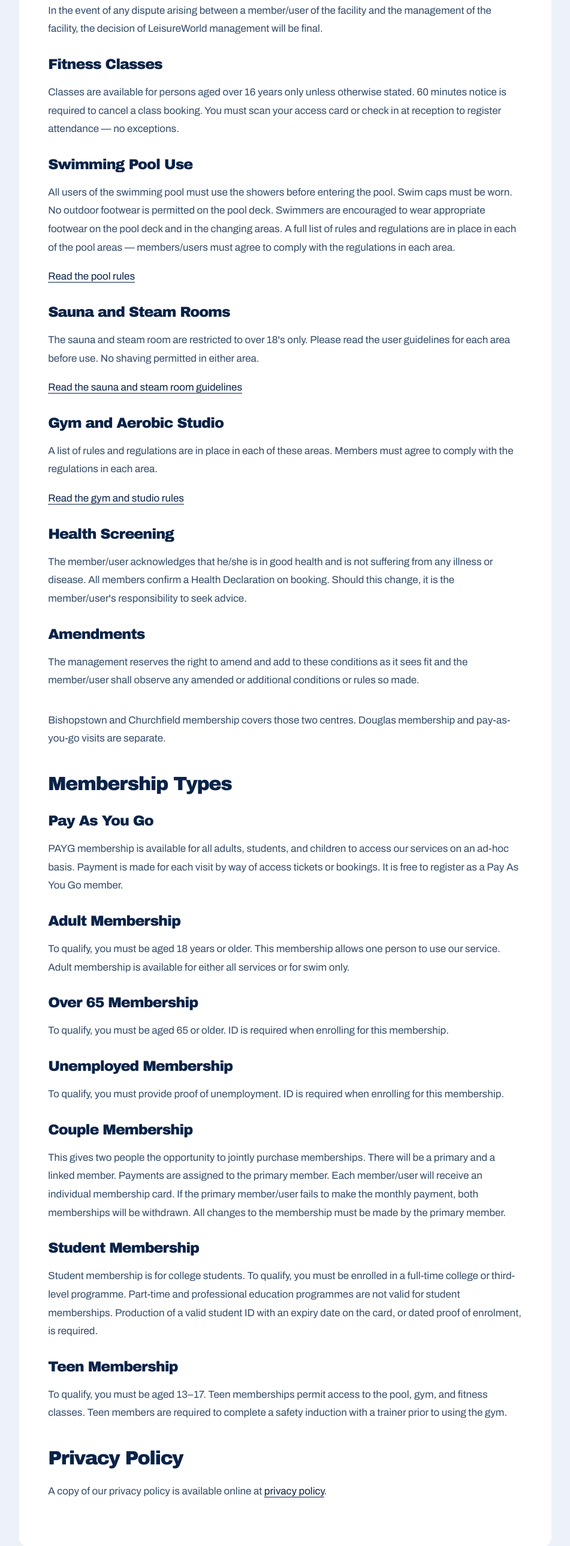
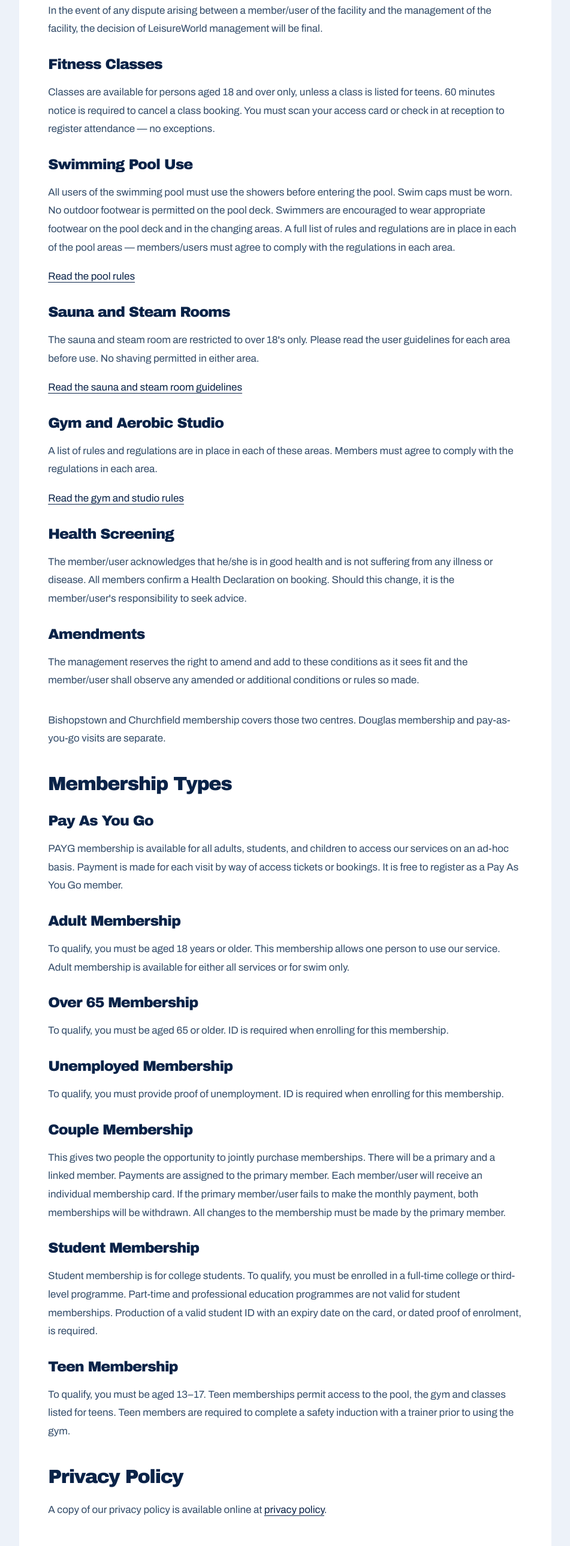
Before and after one commit to Nandui/leisureworld-site, a website: page Policies/terms-and-conditions.html in a window 1280 px wide. Shown: the part 4987-7564 px from the top of the page at 60% size, without its empty margins (294-1245 px from the left). Drawn offline with Linux system fonts and the light colour scheme.

Commit message:
Set fitness classes to 18+ except classes listed for teens
Co-Authored-By: Claude Opus 5.5 <noreply@anthropic.com>
Claude-Session: https://claude.ai/code/session_015uHrJMwE7twPGCmtMKhYQT

```diff
--- a/Policies/terms-and-conditions.html
+++ b/Policies/terms-and-conditions.html
@@ -92,7 +92,7 @@
 <h3>Disputes</h3>
 <p>In the event of any dispute arising between a member/user of the facility and the management of the facility, the decision of LeisureWorld management will be final.</p>
 <h3>Fitness Classes</h3>
-<p>Classes are available for persons aged over 16 years only unless otherwise stated. 60 minutes notice is required to cancel a class booking. You must scan your access card or check in at reception to register attendance — no exceptions.</p>
+<p>Classes are available for persons aged 18 and over only, unless a class is listed for teens. 60 minutes notice is required to cancel a class booking. You must scan your access card or check in at reception to register attendance — no exceptions.</p>
 <h3>Swimming Pool Use</h3>
 <p>All users of the swimming pool must use the showers before entering the pool. Swim caps must be worn. No outdoor footwear is permitted on the pool deck. Swimmers are encouraged to wear appropriate footwear on the pool deck and in the changing areas. A full list of rules and regulations are in place in each of the pool areas — members/users must agree to comply with the regulations in each area.</p><p><a href="code-of-conduct-pool.html">Read the pool rules</a></p>
 <h3>Sauna and Steam Rooms</h3>
@@ -119,7 +119,7 @@
 <h3>Student Membership</h3>
 <p>Student membership is for college students. To qualify, you must be enrolled in a full-time college or third-level programme. Part-time and professional education programmes are not valid for student memberships. Production of a valid student ID with an expiry date on the card, or dated proof of enrolment, is required.</p>
 <h3>Teen Membership</h3>
-<p>To qualify, you must be aged 13–17. Teen memberships permit access to the pool, gym, and fitness classes. Teen members are required to complete a safety induction with a trainer prior to using the gym.</p>
+<p>To qualify, you must be aged 13–17. Teen memberships permit access to the pool, the gym and classes listed for teens. Teen members are required to complete a safety induction with a trainer prior to using the gym.</p>
 </div>
 <div class="doc-section" id="privacy">
 <h2>Privacy Policy</h2>
```
Also changed, not shown: Policies/admission-policy.html (+1 -1 lines), Policies/child-admission-policy.html (+1 -1 lines), Policies/code-of-conduct-gym.html (+1 -1 lines), teen-gym.html (+1 -1 lines).
